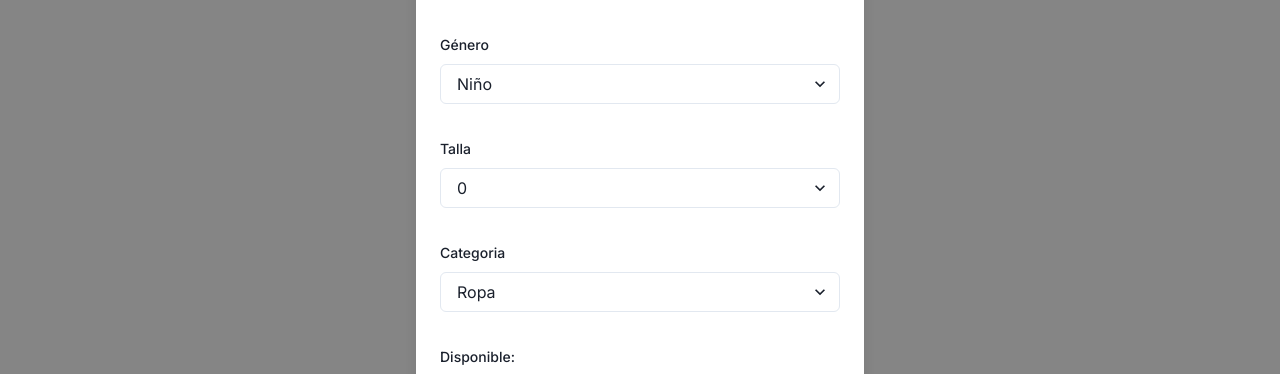
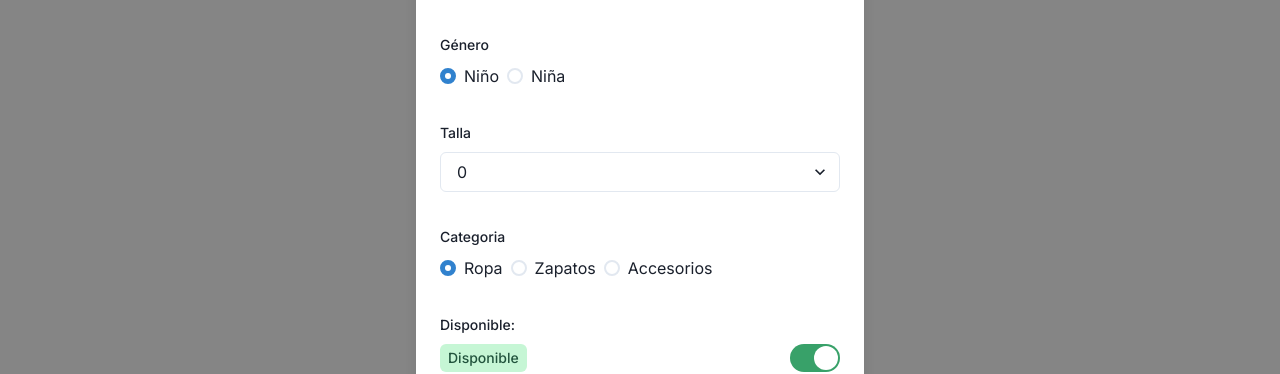
Before and after one commit to IsmaelPSY/bb_fe, a Next.js app: page /admin/products in a window 1280 px wide. Both pictures are taken after a click on the button "Agregar Producto". Shown: the part 414-788 px from the top of the page. Built offline with nearby package versions, Linux system fonts and the light colour scheme; no server answers; the database is empty.

Commit message:
feat: change select for radio input in ProfuctForm Dev: Ismael

```diff
--- a/src/components/CProductForm.tsx
+++ b/src/components/CProductForm.tsx
@@ -18,7 +18,7 @@ import {
 import { Input } from "@/components/ui/input"
 import { useProducts } from "@/context/ProductContext";
 import CUploadImageInput from "./CUploadImageInput";
-import { Box, Flex, Select, Switch, Tag, TagLabel, useToast } from "@chakra-ui/react";
+import { Box, Flex, Radio, RadioGroup, Select, Stack, Switch, Tag, TagLabel, useToast } from "@chakra-ui/react";
 
 import { ENewProductCategory, ENewProductGender, INewProduct } from "@/interfaces/IProduct";
 
@@ -182,13 +182,15 @@ export default function CProductForm ({setIsOpen, initalData}: {setIsOpen: (isOp
             <FormItem>
               <FormLabel>Género</FormLabel>
               <FormControl>
-                <Select
+                <RadioGroup
                   value={field.value}
-                  onChange={(e) => field.onChange(e.target.value)}
+                  onChange={(e) => field.onChange(e)}
                 >
-                  <option value="b">Niño</option>
-                  <option value="g">Niña</option>
-                </Select>
+                  <Stack direction='row'>
+                    <Radio value="b">Niño</Radio>
+                    <Radio value="g">Niña</Radio>
+                  </Stack>
+                </RadioGroup>
               </FormControl>
               <FormMessage />
             </FormItem>
@@ -223,14 +225,16 @@ export default function CProductForm ({setIsOpen, initalData}: {setIsOpen: (isOp
             <FormItem>
               <FormLabel>Categoria</FormLabel>
               <FormControl>
-                <Select
+                <RadioGroup
                   value={field.value}
-                  onChange={(e) => field.onChange(e.target.value)}
+                  onChange={(e) => field.onChange(e)}
                 >
-                  <option value="c">Ropa</option>
-                  <option value="s">Zapatos</option>
-                  <option value="a">Accesorios</option>
-                </Select>
+                  <Stack direction='row'>
+                    <Radio value="c">Ropa</Radio>
+                    <Radio value="s">Zapatos</Radio>
+                    <Radio value="a">Accesorios</Radio>
+                  </Stack>
+                </RadioGroup>
               </FormControl>
               <FormMessage />
             </FormItem>
```
